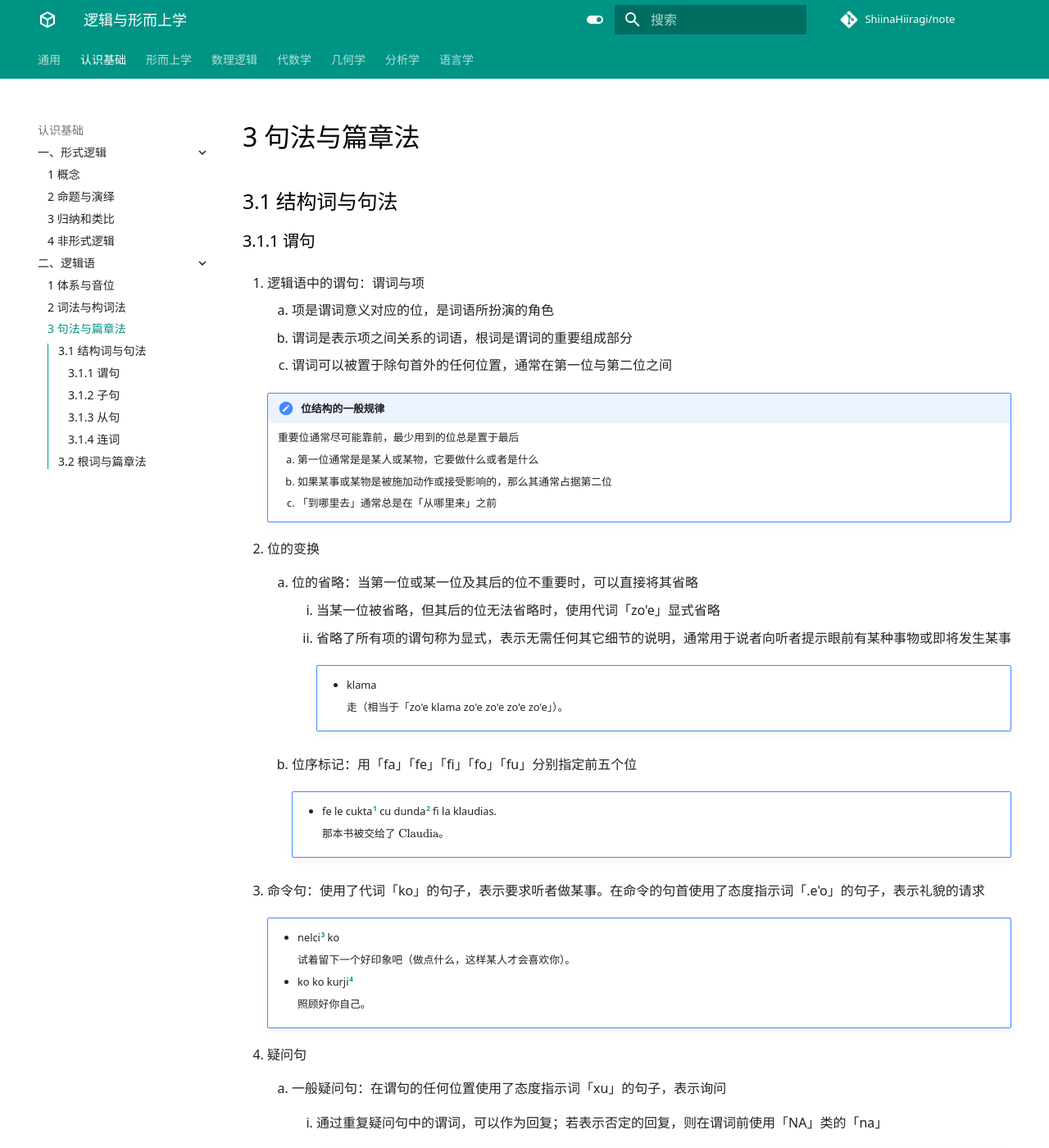
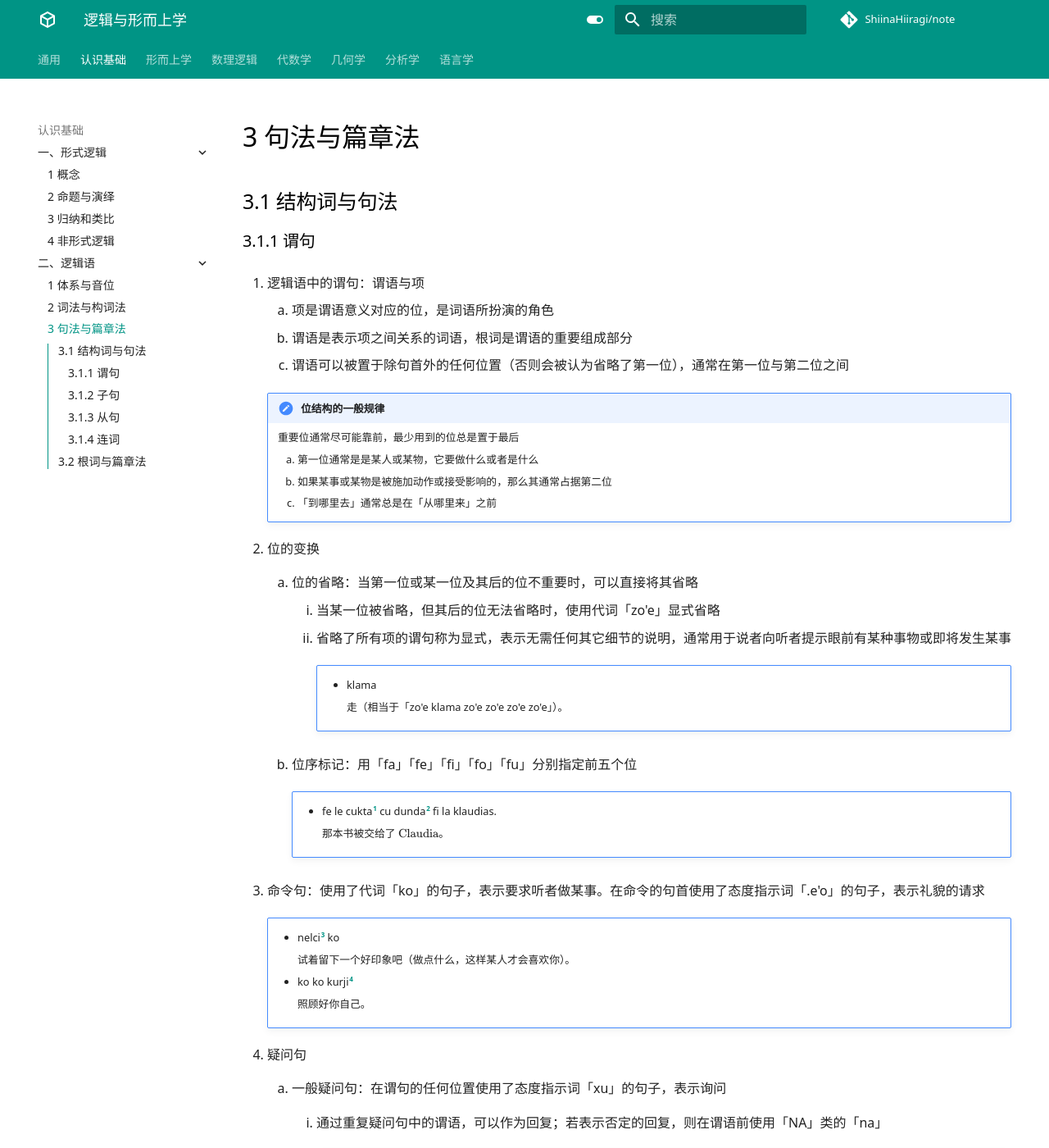
Before and after one commit to ShiinaHiiragi/note, an MkDocs documentation site: the page built from docs/cogn/jbo/syntax.md, in a window 1280 px wide and 1400 px high. Shown: the whole window at 82% size. Built offline with MkDocs 1.6.1 and Material for MkDocs 9.7.7, drawn with Linux system fonts in a browser that asks for light colours; comment, search, counter and statistics services are not loaded; some of the changed text lies outside the part shown.

Commit message:
change translation

```diff
--- a/docs/cogn/jbo/syntax.md
+++ b/docs/cogn/jbo/syntax.md
@@ -2,10 +2,10 @@
 
 ## 3.1 结构词与句法
 ### 3.1.1 谓句
-1. 逻辑语中的谓句：谓词与项
-    1. 项是谓词意义对应的位，是词语所扮演的角色
-    2. 谓词是表示项之间关系的词语，根词是谓词的重要组成部分
-    3. 谓词可以被置于除句首外的任何位置，通常在第一位与第二位之间
+1. 逻辑语中的谓句：谓语与项
+    1. 项是谓语意义对应的位，是词语所扮演的角色
+    2. 谓语是表示项之间关系的词语，根词是谓语的重要组成部分
+    3. 谓语可以被置于除句首外的任何位置（否则会被认为省略了第一位），通常在第一位与第二位之间
 
     !!! note "位结构的一般规律"
         重要位通常尽可能靠前，最少用到的位总是置于最后
@@ -44,7 +44,7 @@
 
 4. 疑问句
     1. 一般疑问句：在谓句的任何位置使用了态度指示词「xu」的句子，表示询问
-        1. 通过重复疑问句中的谓词，可以作为回复；若表示否定的回复，则在谓词前使用「NA」类的「na」
+        1. 通过重复疑问句中的谓语，可以作为回复；若表示否定的回复，则在谓语前使用「NA」类的「na」
 
             !!! note ""
                 - xu do nelci la bil.
@@ -74,7 +74,7 @@
 
                     不是的。
 
-    2. 特殊疑问句：用代词「ma」代替项或用「mo」代替谓词的谓句，通常使用对应的项或谓词回答
+    2. 特殊疑问句：用代词「ma」代替项或用「mo」代替谓语的谓句，通常使用对应的项或谓语回答
 
         !!! note ""
             - do klama ma
```
Also changed, not shown: docs/cogn/jbo/lex.md (+9 -9 lines), docs/cogn/jbo/phone.md (+3 -3 lines).
